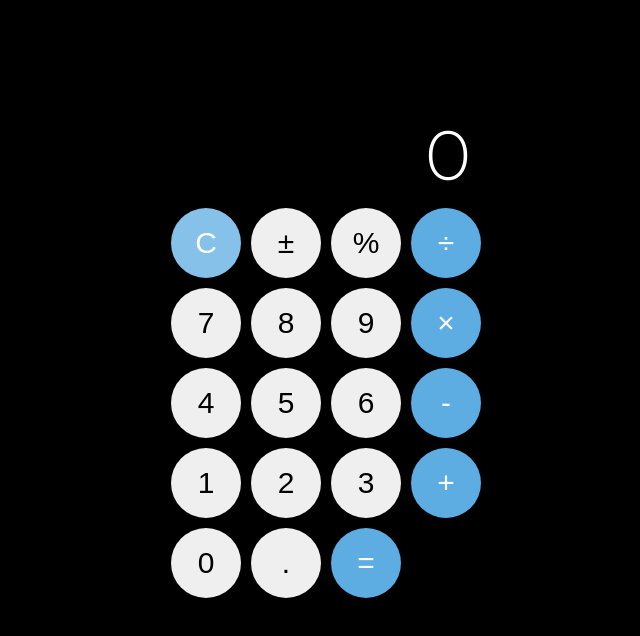
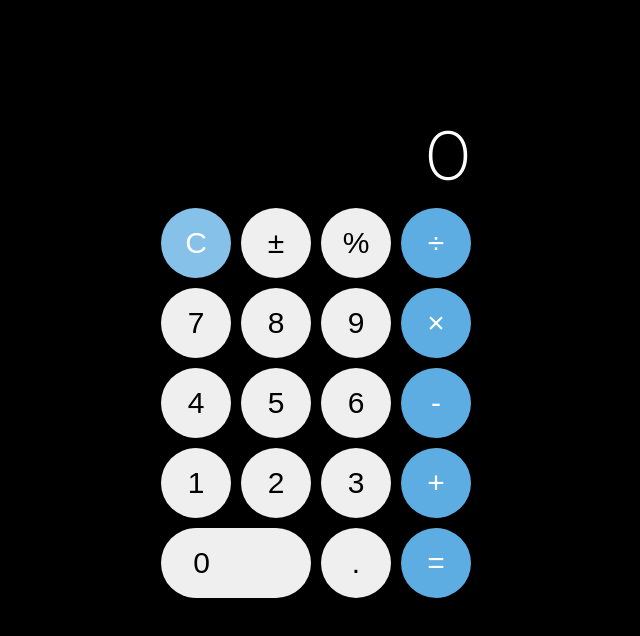
Before and after one commit to aelnko/calculator, a website: page src/index.html in a window 1280 px wide. Shown: the whole page, without its empty margins (319-959 px from the left). Drawn offline with nearby package versions, Linux system fonts and the light colour scheme; files that its build step writes are made by us from their sources.

Commit message:
add some detailss

```diff
--- a/src/index.html
+++ b/src/index.html
@@ -22,22 +22,22 @@
         <button class="buttons__button button delete">C</button>
         <button class="buttons__button button">±</button>
         <button class="buttons__button button">%</button>
-        <button class="buttons__button button operand">÷</button>
+        <button class="buttons__button button blue">÷</button>
         <button class="buttons__button button">7</button>
         <button class="buttons__button button">8</button>
         <button class="buttons__button button">9</button>
-        <button class="buttons__button button operand">×</button>
+        <button class="buttons__button button blue">×</button>
         <button class="buttons__button button">4</button>
         <button class="buttons__button button">5</button>
         <button class="buttons__button button">6</button>
-        <button class="buttons__button button operand">-</button>
+        <button class="buttons__button button blue">-</button>
         <button class="buttons__button button">1</button>
         <button class="buttons__button button">2</button>
         <button class="buttons__button button">3</button>
-        <button class="buttons__button button operand">+</button>
+        <button class="buttons__button button blue">+</button>
         <button class="buttons__button button">0</button>
         <button class="buttons__button button">.</button>
-        <button class="buttons__button button operand">=</button>
+        <button class="buttons__button button blue">=</button>
       </div>
     </div>
   </body>
--- a/src/js/index.js
+++ b/src/js/index.js
@@ -12,13 +12,15 @@ buttons.forEach((btn) => {
   btn.addEventListener('click', () => {
     if (numbers.includes(value)) {
       result.innerHTML = result.innerHTML === '0' ? value : result.innerHTML + value;
-      num2 = num1 === undefined ? undefined : result.innerHTML;
+      num2 = num1 === undefined ? undefined : Number(result.innerHTML);
     } else if (value === 'C') {
       result.innerHTML = '0';
     } else if (value === '.') {
       result.innerHTML += value;
     } else if (value === '±') {
-      result.innerHTML = result.innerHTML > 0 ? `-${result.innerHTML}` : -Number(result.innerHTML);
+      result.innerHTML = result.innerHTML > 0 ? `-${result.innerHTML}` : `${-Number(result.innerHTML)}`;
+    } else if (value === '%') {
+      result.innerHTML = Number(result.innerHTML) * 0.01;
     } else if (value === '=') {
       switch(operand) {
         case '+':
@@ -26,9 +28,6 @@ buttons.forEach((btn) => {
           break;
         case '-':
           result.innerHTML = Number(num1) - Number(num2);
-          break;
-        case '%':
-          result.innerHTML = Number(num1) % Number(num2);
           break;
         case '÷':
           result.innerHTML = Number(num1) / Number(num2);
--- a/src/sass/blocks/button.scss
+++ b/src/sass/blocks/button.scss
@@ -7,14 +7,40 @@
   font-size: 30px;
   margin-bottom: 10px;
   margin-left: 10px;
+
+  &:hover {
+    opacity: 80%;
+  }
 }
 
-.operand {
+.button:nth-child(1),
+.button:nth-child(5),
+.button:nth-child(9),
+.button:nth-child(13),
+.button:nth-child(17) {
+  margin-left: 0;
+}
+
+.button:nth-child(17) {
+  width: 150px;
+  border-radius: 50px;
+  padding-right: 75px;
+}
+
+.blue {
   background-color: #5DADE2;
   color: #fff;
+
+  &:hover {
+    opacity: 80%;
+  }
 }
 
 .delete {
   background-color: #85C1E9;
   color: #fff;
+
+  &:hover {
+    opacity: 80%;
+  }
 }
```
